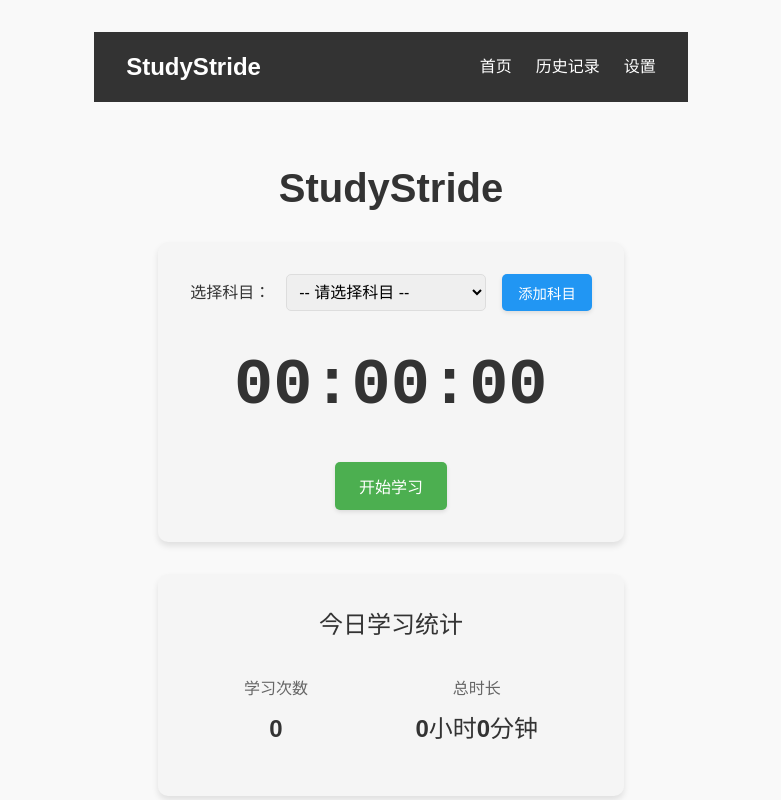
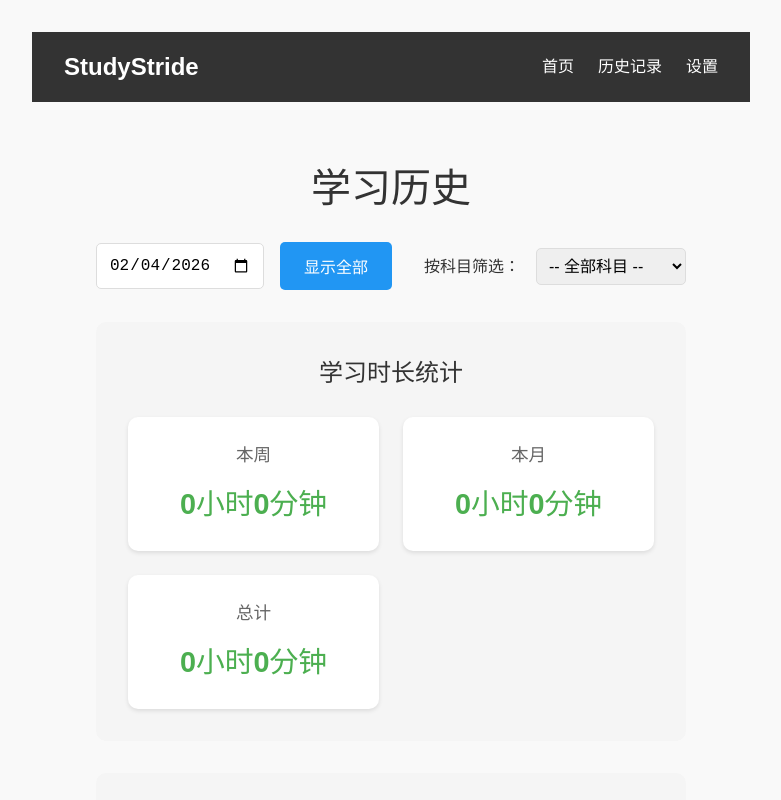
Before and after one commit to xiaoyuCR7/StudyStride, a Vue app: page /#/history in a window 1280 px wide. Shown: the top 800 px of the page, without its empty margins (249-1030 px from the left). Built offline with nearby package versions, Linux system fonts and the light colour scheme.

Commit message:
second commit

```diff
--- a/src/router/index.ts
+++ b/src/router/index.ts
@@ -1,8 +1,8 @@
-import { createRouter, createWebHistory } from 'vue-router'
+import { createRouter, createWebHashHistory } from 'vue-router'
 import Home from '../views/Home.vue'
 
 const router = createRouter({
-  history: createWebHistory(),
+  history: createWebHashHistory(),
   routes: [
     {
       path: '/',
--- a/src/stores/timer.ts
+++ b/src/stores/timer.ts
@@ -40,7 +40,8 @@ export const useTimerStore = defineStore('timer', {
       return state.sessions.filter(session => session.date === today)
     },
     todayTotalTime: (state) => {
-      return state.todaySessions.reduce((total, session) => total + session.duration, 0)
+      const today = new Date().toISOString().split('T')[0]
+      return state.sessions.filter(session => session.date === today).reduce((total: number, session: StudySession) => total + session.duration, 0)
     }
   },
   actions: {
@@ -54,7 +55,7 @@ export const useTimerStore = defineStore('timer', {
           endTime: null,
           duration: 0,
           content: '',
-          date: this.startTime.toISOString().split('T')[0],
+          date: this.startTime.toISOString().split('T')[0] as string,
           subject: this.selectedSubject || '未分类'
         }
       }
```
Also changed, not shown: 1 other file (tests, documents, lock files or other folders).
